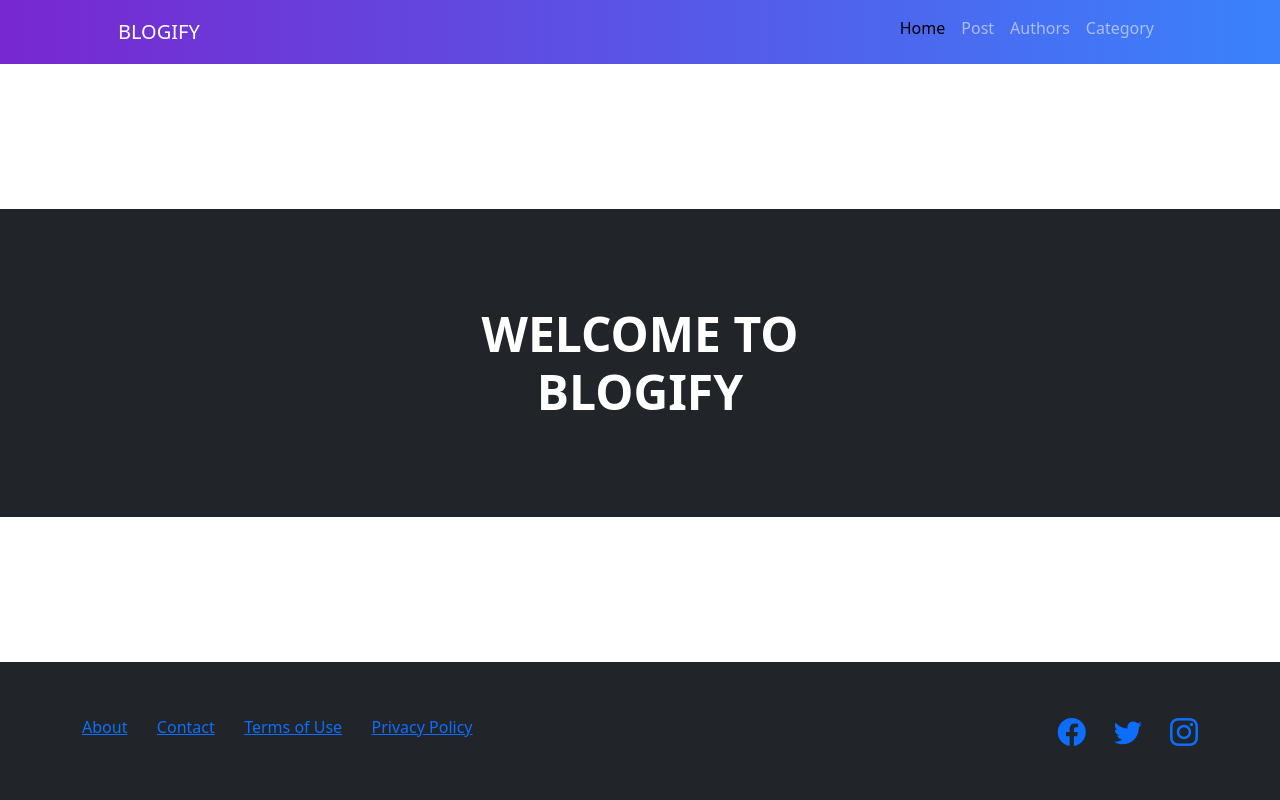
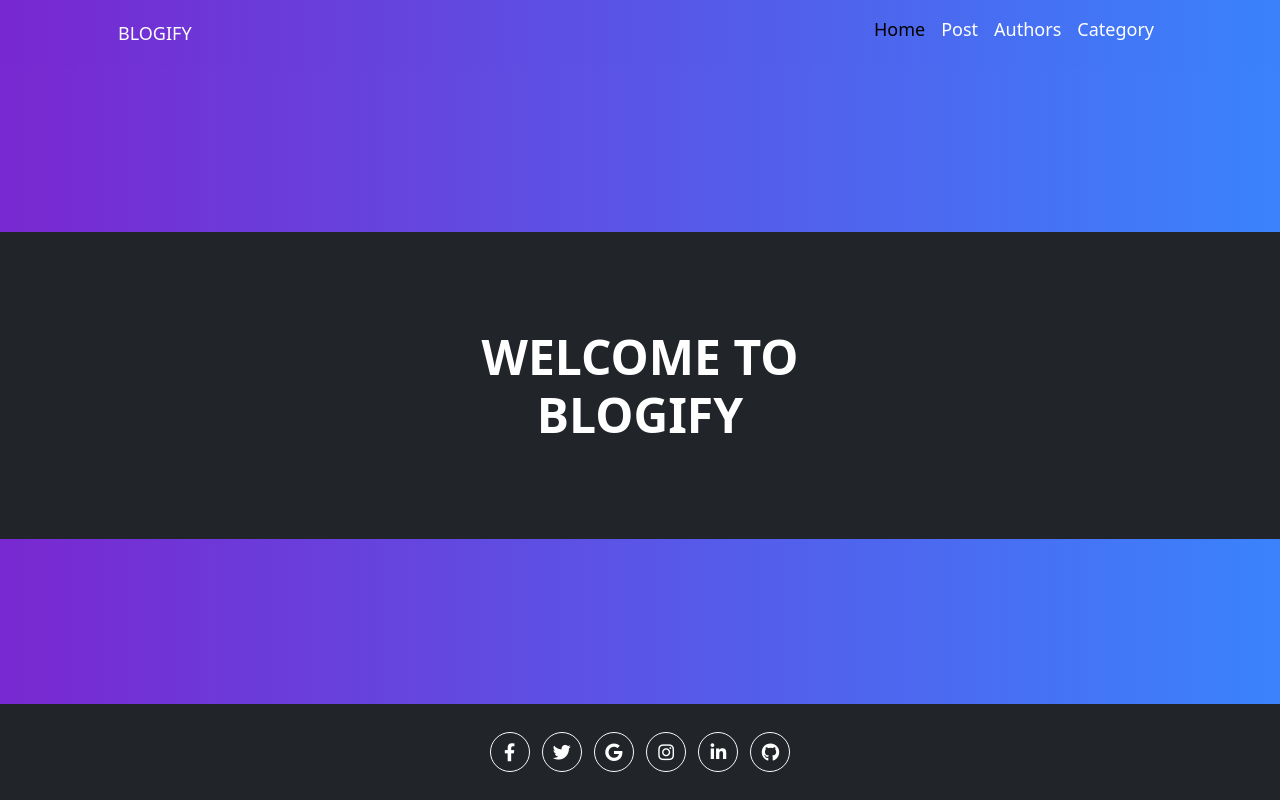
Before and after one commit to ffarzam/CW-98, a Django app: page / in a window 1280 px wide. Run offline with Django 4.2, Linux system fonts and the light colour scheme; some libraries are stand-ins or nearby versions.

Commit message:
Updating footer.html

```diff
--- a/week15/template/footer.html
+++ b/week15/template/footer.html
@@ -1,31 +1,70 @@
-<footer class="footer bg-dark ">
-            <div class="container">
-                <div class="row py-5 ">
-                    <div class="col-lg-6 h-100 text-center text-lg-start my-auto ">
-                        <ul class="list-inline mb-2">
-                            <li class="list-inline-item text-decoration-none"><a href="#!">About</a></li>
-                            <li class="list-inline-item text-decoration-none">⋅</li>
-                            <li class="list-inline-item text-decoration-none"><a href="#!">Contact</a></li>
-                            <li class="list-inline-item text-decoration-none">⋅</li>
-                            <li class="list-inline-item text-decoration-none"><a href="#!">Terms of Use</a></li>
-                            <li class="list-inline-item text-decoration-none">⋅</li>
-                            <li class="list-inline-item text-decoration-none"><a href="#!">Privacy Policy</a></li>
-                        </ul>
-                    </div>
-                    <div class="col-lg-6 h-100 text-center text-lg-end my-auto">
-                        <ul class="list-inline mb-0">
-                            <li class="list-inline-item me-4">
-                                <a href="#!"><i class="bi-facebook fs-3"></i></a>
-                            </li>
-                            <li class="list-inline-item me-4">
-                                <a href="#!"><i class="bi-twitter fs-3"></i></a>
-                            </li>
-                            <li class="list-inline-item">
-                                <a href="#!"><i class="bi-instagram fs-3"></i></a>
-                            </li>
+<footer class="bg-dark text-center text-white">
 
-                        </ul>
-                    </div>
-                </div>
-            </div>
+  <div class="container p-4 pb-0">
+
+    <section class="mb-4 icon-socials">
+
+      <a class="btn btn-outline-light btn-floating m-1" href="#!" role="button"
+        ><i class="fab fa-facebook-f"></i
+      ></a>
+
+      <a class="btn btn-outline-light btn-floating m-1" href="#!" role="button"
+        ><i class="fab fa-twitter"></i
+      ></a>
+
+      <a class="btn btn-outline-light btn-floating m-1" href="#!" role="button"
+        ><i class="fab fa-google"></i
+      ></a>
+
+
+      <a class="btn btn-outline-light btn-floating m-1" href="#!" role="button"
+        ><i class="fab fa-instagram"></i
+      ></a>
+
+
+      <a class="btn btn-outline-light btn-floating m-1" href="#!" role="button"
+        ><i class="fab fa-linkedin-in"></i
+      ></a>
+
+
+      <a class="btn btn-outline-light btn-floating m-1" href="#!" role="button"
+        ><i class="fab fa-github"></i
+      ></a>
+    </section>
+
+  </div>
+
 </footer>
+
+<style>
+
+
+  .bg-gr{
+            background: #6a11cb;
+            background: linear-gradient(to right, rgba(106, 17, 203, 0.9), rgba(37, 117, 252, 0.9));
+
+  }
+
+  .bg-gr a{
+            color: white;
+            font-size: 18px;
+            text-decoration: none;
+            text-transform: capitalize
+  }
+
+  .bg-gr a:hover{
+            color: black;
+            }
+
+  .icon-socials a{
+  border-radius: 50%;
+  width: 40px;
+  height: 40px;
+  display:inline-flex;
+  justify-content:center;
+  align-items:center;
+
+  }
+
+
+</style>
```
